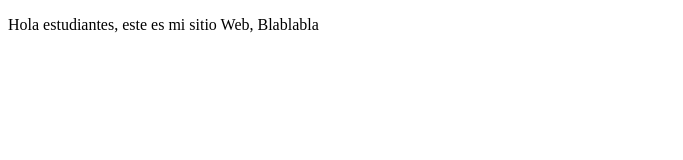
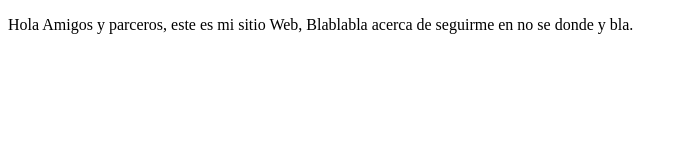
Before and after one commit to Dantex777/ProyectoDemoCursoPrework, a plain HTML site: page index.html in a window 1280 px wide. Shown: the whole page, without its empty margins (0-683 px from the left). Drawn offline with Linux system fonts and the light colour scheme.

Commit message:
Actualización del index, se agrego más blab lalbla

```diff
--- a/index.html
+++ b/index.html
@@ -8,8 +8,8 @@
 </head>
 <body>
     <p>
-        Hola estudiantes, este es mi sitio Web,
-        Blablabla
+        Hola Amigos y parceros, este es mi sitio Web,
+        Blablabla acerca de seguirme en no se donde y bla.
     </p>
 </body>
 </html>
```
